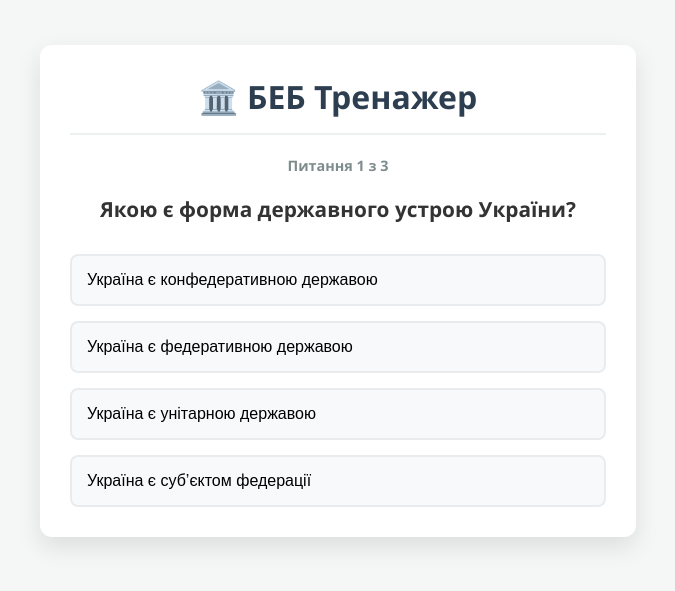
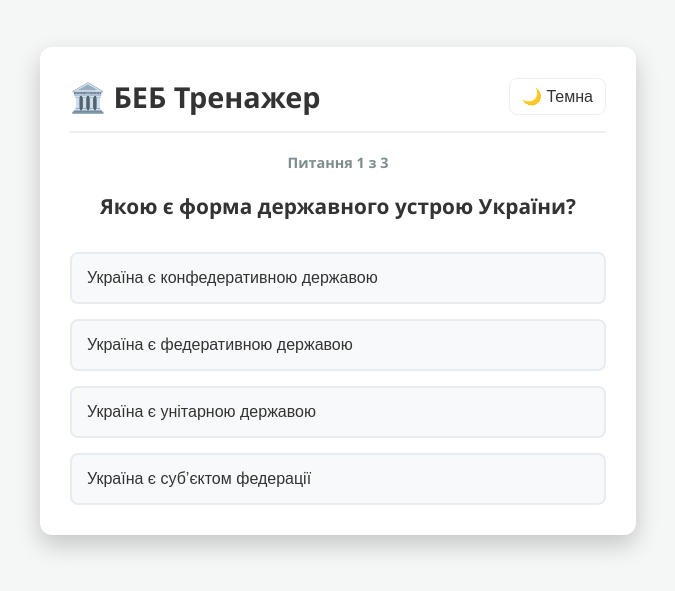
Before and after one commit to noodlex3m/beb-quiz, a React (Vite) app: page / in a window 1280 px wide. Shown: the part 109-700 px from the top of the page, without its empty margins (332-1007 px from the left). Built offline with nearby package versions, Linux system fonts and the light colour scheme.

Commit message:
Add Light/Dark mode theme toggle

```diff
--- a/src/App.css
+++ b/src/App.css
@@ -1,36 +1,101 @@
+/* ЗМІННІ ДЛЯ КОЛЬОРІВ (СВІТЛА ТЕМА ЗА ЗАМОВЧУВАННЯМ) */
+:root {
+	--bg-color: #f4f7f6;
+	--card-bg: #ffffff;
+	--text-color: #333333;
+	--text-muted: #7f8c8d;
+	--border-color: #ecf0f1;
+	--btn-bg: #f8f9fa;
+	--btn-border: #e9ecef;
+	--btn-hover-bg: #e3f2fd;
+	--btn-hover-border: #90caf9;
+	--correct-bg: #d4edda;
+	--correct-border: #c3e6cb;
+	--correct-text: #155724;
+	--incorrect-bg: #f8d7da;
+	--incorrect-border: #f5c6cb;
+	--incorrect-text: #721c24;
+}
+
+/* ЗМІННІ ДЛЯ ТЕМНОЇ ТЕМИ */
+[data-theme="dark"] {
+	--bg-color: #121212;
+	--card-bg: #1e1e1e;
+	--text-color: #e0e0e0;
+	--text-muted: #a0a0a0;
+	--border-color: #333333;
+	--btn-bg: #2d2d2d;
+	--btn-border: #404040;
+	--btn-hover-bg: #3d4a5d;
+	--btn-hover-border: #5b7a9e;
+	--correct-bg: #1e4620;
+	--correct-border: #2e6b32;
+	--correct-text: #81c784;
+	--incorrect-bg: #4a191c;
+	--incorrect-border: #73262a;
+	--incorrect-text: #e57373;
+}
+
 /* Базові налаштування */
 body {
 	margin: 0;
 	font-family: "Segoe UI", Tahoma, Geneva, Verdana, sans-serif;
-	background-color: #f4f7f6;
-	color: #333;
+	background-color: var(--bg-color);
+	color: var(--text-color);
 	display: flex;
 	justify-content: center;
 	align-items: center;
 	min-height: 100vh;
+	transition: background-color 0.3s ease; /* Плавний перехід фону */
 }
 
 .app-container {
-	background: white;
+	background: var(--card-bg);
 	padding: 30px;
 	border-radius: 12px;
-	box-shadow: 0 10px 25px rgba(0, 0, 0, 0.1);
+	box-shadow: 0 10px 25px rgba(0, 0, 0, 0.2);
 	width: 100%;
 	max-width: 600px;
 	text-align: center;
+	transition:
+		background-color 0.3s ease,
+		color 0.3s ease;
+}
+
+.app-header {
+	display: flex;
+	justify-content: space-between;
+	align-items: center;
+	border-bottom: 2px solid var(--border-color);
+	padding-bottom: 15px;
+	margin-bottom: 20px;
 }
 
 .app-header h1 {
-	color: #2c3e50;
-	margin-top: 0;
-	border-bottom: 2px solid #ecf0f1;
-	padding-bottom: 15px;
+	margin: 0;
+	font-size: 1.8rem;
+}
+
+/* Кнопка перемикання теми */
+.theme-toggle {
+	background: none;
+	border: 1px solid var(--border-color);
+	color: var(--text-color);
+	padding: 8px 12px;
+	border-radius: 8px;
+	cursor: pointer;
+	font-size: 1rem;
+	transition: all 0.2s ease;
+}
+
+.theme-toggle:hover {
+	background: var(--btn-hover-bg);
 }
 
 /* Стилі для Quiz */
 .progress-bar {
 	font-size: 0.9rem;
-	color: #7f8c8d;
+	color: var(--text-muted);
 	margin-bottom: 20px;
 	font-weight: bold;
 }
@@ -48,8 +113,9 @@ body {
 }
 
 .option-button {
-	background-color: #f8f9fa;
-	border: 2px solid #e9ecef;
+	background-color: var(--btn-bg);
+	border: 2px solid var(--btn-border);
+	color: var(--text-color);
 	padding: 15px;
 	border-radius: 8px;
 	font-size: 1rem;
@@ -58,14 +124,33 @@ body {
 	text-align: left;
 }
 
-.option-button:hover {
-	background-color: #e3f2fd;
-	border-color: #90caf9;
+.option-button:hover:not(:disabled) {
+	background-color: var(--btn-hover-bg);
+	border-color: var(--btn-hover-border);
+}
+
+/* --- СТИЛІ ДЛЯ ФІДБЕКУ --- */
+.option-button:disabled {
+	cursor: not-allowed;
+	opacity: 0.9;
+}
+
+.option-button.correct {
+	background-color: var(--correct-bg) !important;
+	border-color: var(--correct-border) !important;
+	color: var(--correct-text) !important;
+	font-weight: bold;
+}
+
+.option-button.incorrect {
+	background-color: var(--incorrect-bg) !important;
+	border-color: var(--incorrect-border) !important;
+	color: var(--incorrect-text) !important;
 }
 
 /* Стилі для результатів */
 .result-screen h2 {
-	color: #27ae60;
+	color: var(--correct-text);
 }
 
 .result-screen p {
@@ -87,26 +172,3 @@ body {
 .restart-btn:hover {
 	background-color: #2980b9;
 }
-
-/* --- НОВІ СТИЛІ ДЛЯ ФІДБЕКУ --- */
-
-/* Вимикаємо ефект наведення на кнопку під час перевірки */
-.option-button:disabled {
-	cursor: not-allowed;
-	opacity: 0.9;
-}
-
-/* Правильна відповідь (Зелена) */
-.option-button.correct {
-	background-color: #d4edda;
-	border-color: #c3e6cb;
-	color: #155724;
-	font-weight: bold;
-}
-
-/* Неправильна відповідь (Червона) */
-.option-button.incorrect {
-	background-color: #f8d7da;
-	border-color: #f5c6cb;
-	color: #721c24;
-}
--- a/src/App.jsx
+++ b/src/App.jsx
@@ -1,11 +1,32 @@
+import { useState, useEffect } from "react";
 import Quiz from "./components/Quiz";
 import "./App.css";
 
 function App() {
+	// Стан для теми: за замовчуванням false (світла)
+	const [isDarkMode, setIsDarkMode] = useState(false);
+
+	// Цей хук спрацьовує щоразу, коли змінюється isDarkMode
+	useEffect(() => {
+		if (isDarkMode) {
+			document.body.setAttribute("data-theme", "dark");
+		} else {
+			document.body.removeAttribute("data-theme");
+		}
+	}, [isDarkMode]);
+
+	// Функція перемикання
+	const toggleTheme = () => {
+		setIsDarkMode(!isDarkMode);
+	};
+
 	return (
 		<div className="app-container">
 			<header className="app-header">
 				<h1>🏛️ БЕБ Тренажер</h1>
+				<button className="theme-toggle" onClick={toggleTheme}>
+					{isDarkMode ? "☀️ Світла" : "🌙 Темна"}
+				</button>
 			</header>
 			<main>
 				<Quiz />
```
